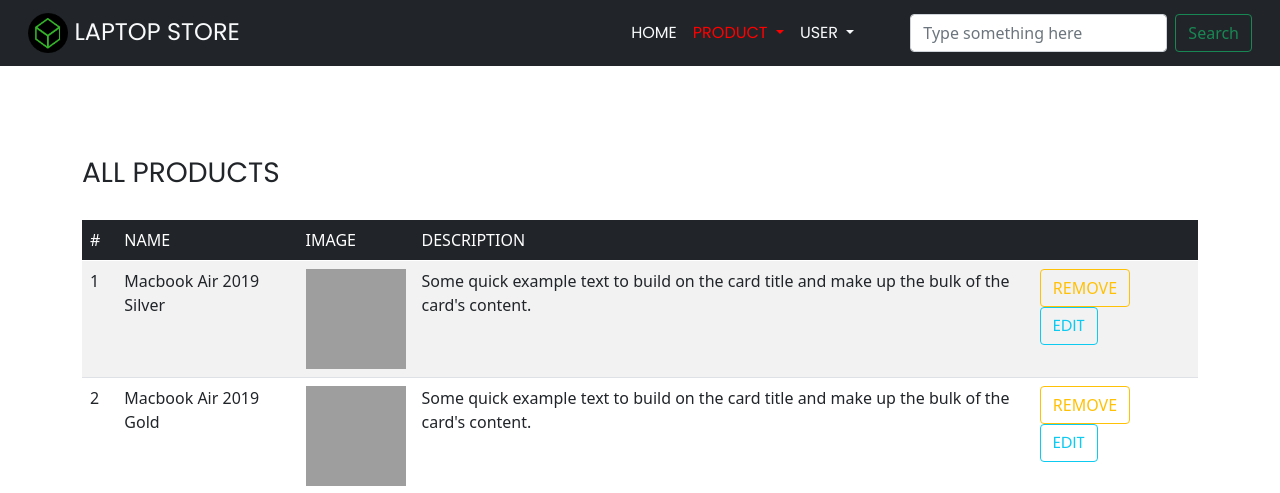
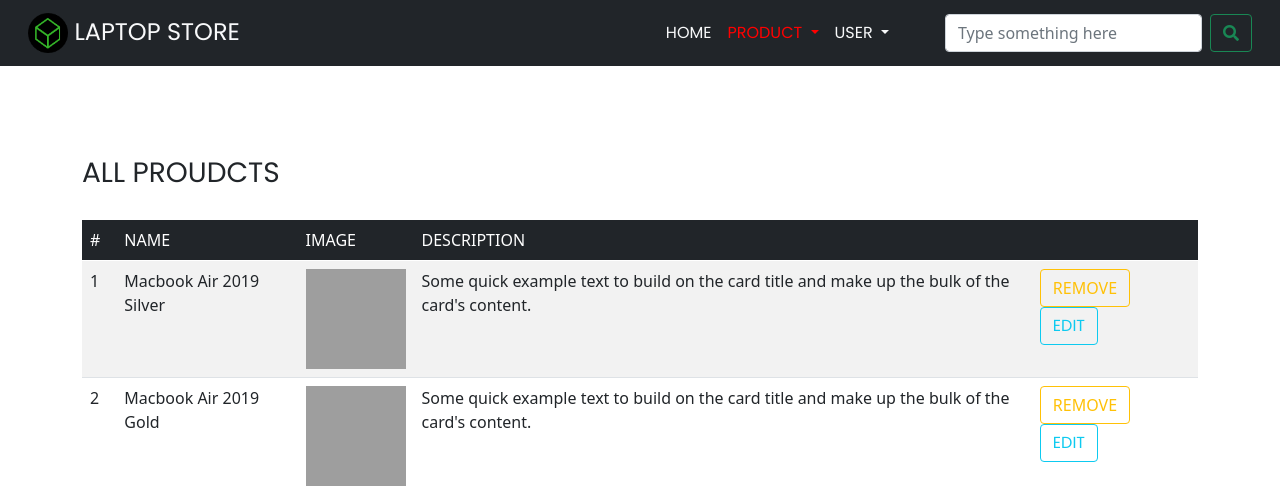
Before and after one commit to xemastin/DoAn_BMW, a PHP site: page /theme/all-product.php in a window 1280 px wide. Shown: the top 493 px of the page. Run offline with PHP 8.4, Linux system fonts and the light colour scheme; a user stored in the database is signed in; data comes from the database, SQL or seed files in the repository; grey boxes are pictures that could not be loaded.

Commit message:
Update all-product.php

```diff
--- a/theme/all-product.php
+++ b/theme/all-product.php
@@ -5,8 +5,13 @@ if (!(isset($_SESSION["position"]) && $_SESSION["position"] < 2)){
       header("Location: http://".$_SERVER['HTTP_HOST']."/index.php");
 }
 $array = array();
-if ($_SERVER["REQUEST_METHOD"] == "GET") {
+$Title="All proudcts";
+if (isset($_POST['search-term'])) {
+      $Title = "You searched for '" . $_POST['search-term'] . "'";
+      $sql = "SELECT * FROM product WHERE name LIKE '%".$_POST['search-term']."%'";
+      } else {
       $sql = "SELECT * FROM product";
+}
 $result = mysqli_query($conn, $sql);
 while ($row = mysqli_fetch_assoc($result)) {
       $array[] = array(
@@ -16,7 +21,6 @@ if ($_SERVER["REQUEST_METHOD"] == "GET") {
             'description' => $row['description'],
             'image' => $row['image']
       );
-      }
 }
 if ($_SERVER["REQUEST_METHOD"] == "POST") {
       if (isset($_POST['action']) && $_POST['action'] == "delete" && isset($_POST['idProduct']) && is_numeric($_POST['idProduct']) == 1){
@@ -48,6 +52,9 @@ if ($_SERVER["REQUEST_METHOD"] == "POST") {
 
       <link href="/assets/vendor/bootstrap/css/bootstrap.min.css" rel="stylesheet">
       <link href="/assets/vendor/icofont/icofont.min.css" rel="stylesheet">
+
+      <link href="/assets/vendor/fontawesome/css/fontawesome.css" rel="stylesheet">
+      <link href="/assets/vendor/fontawesome/css/solid.css" rel="stylesheet">
 
       <!-- Main Files CSS -->
       <link href="/assets/css/style.css" rel="stylesheet">
@@ -91,9 +98,9 @@ if ($_SERVER["REQUEST_METHOD"] == "POST") {
                                     </ul>
                                 </li>
                               </ul>
-                              <form class="d-flex">
-                                <input class="form-control me-2" type="search" placeholder="Type something here" aria-label="Search">
-                                <button class="btn btn-outline-success" type="submit">Search</button>
+                              <form action="all-product.php" method="post" class="d-flex">
+                                <input class="form-control me-2" type="text" name="search-term" placeholder="Type something here" aria-label="Search">
+                                <button class="btn btn-outline-success" type="submit"><i class="fas fa-search"></i></button>
                               </form>
                             </div>
                   </div>
@@ -102,7 +109,7 @@ if ($_SERVER["REQUEST_METHOD"] == "POST") {
 
       <section id="main-all-product" class="main-all-product">
             <div class="container">
-                  <h3 class="text-uppercase">All Products</h3>
+                  <h3 class="text-uppercase"><?php echo $Title ?></h3>
                   <div class="products-list">
                         <table class="table table-striped table-hover">
                               <thead>
```
Lines whose indentation alone changed are shown as unchanged.
